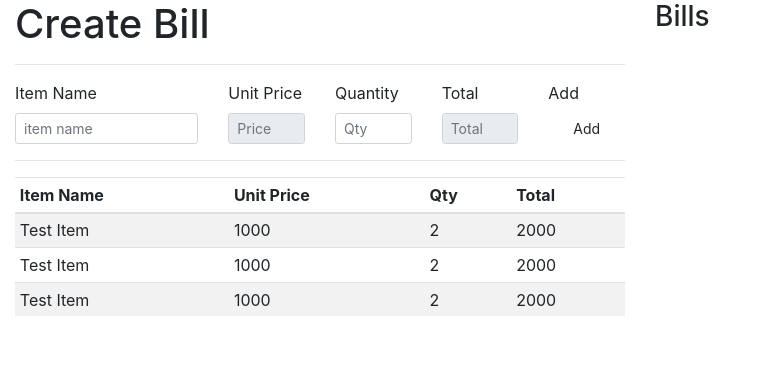
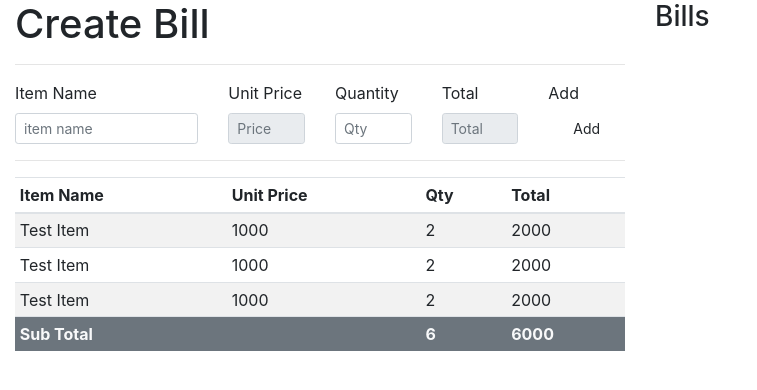
Before and after one commit to RizanMusthafa/simple-billing-app, a React (Create React App) app: page / in a window 1280 px wide. Shown: the top 390 px of the page, without its empty margins (0-757 px from the left). Built offline with nearby package versions, Linux system fonts and the light colour scheme.

Commit message:
added sub total row

```diff
--- a/src/components/CreateBill/BillItems.jsx
+++ b/src/components/CreateBill/BillItems.jsx
@@ -17,6 +17,13 @@ const BillItems = props => {
         <BillItem />
         <BillItem />
       </tbody>
+      <tfoot>
+        <tr className="bg-secondary text-light font-weight-bold">
+          <td colSpan="2">Sub Total</td>
+          <td>6</td>
+          <td>6000</td>
+        </tr>
+      </tfoot>
     </table>
   );
 };
```
